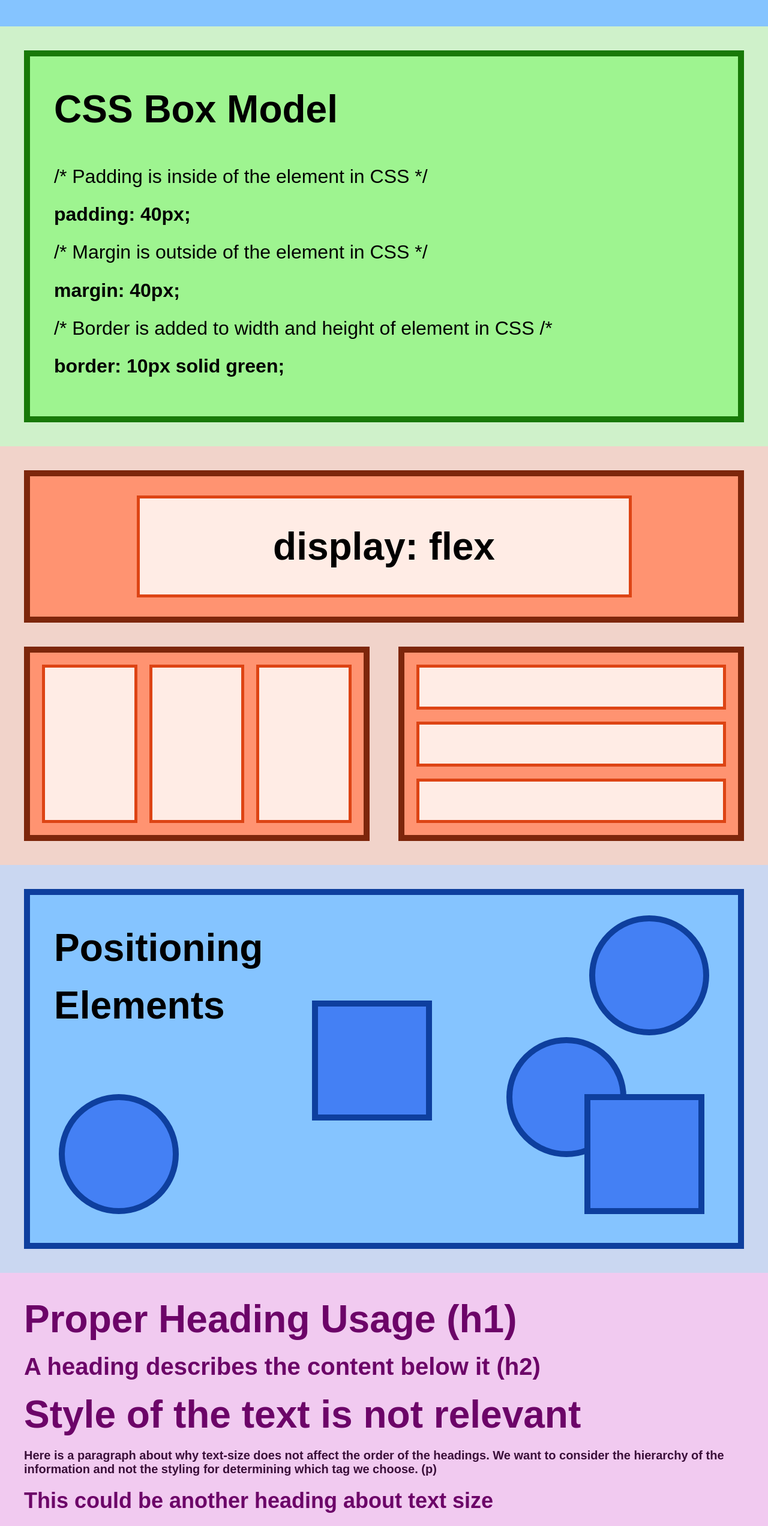
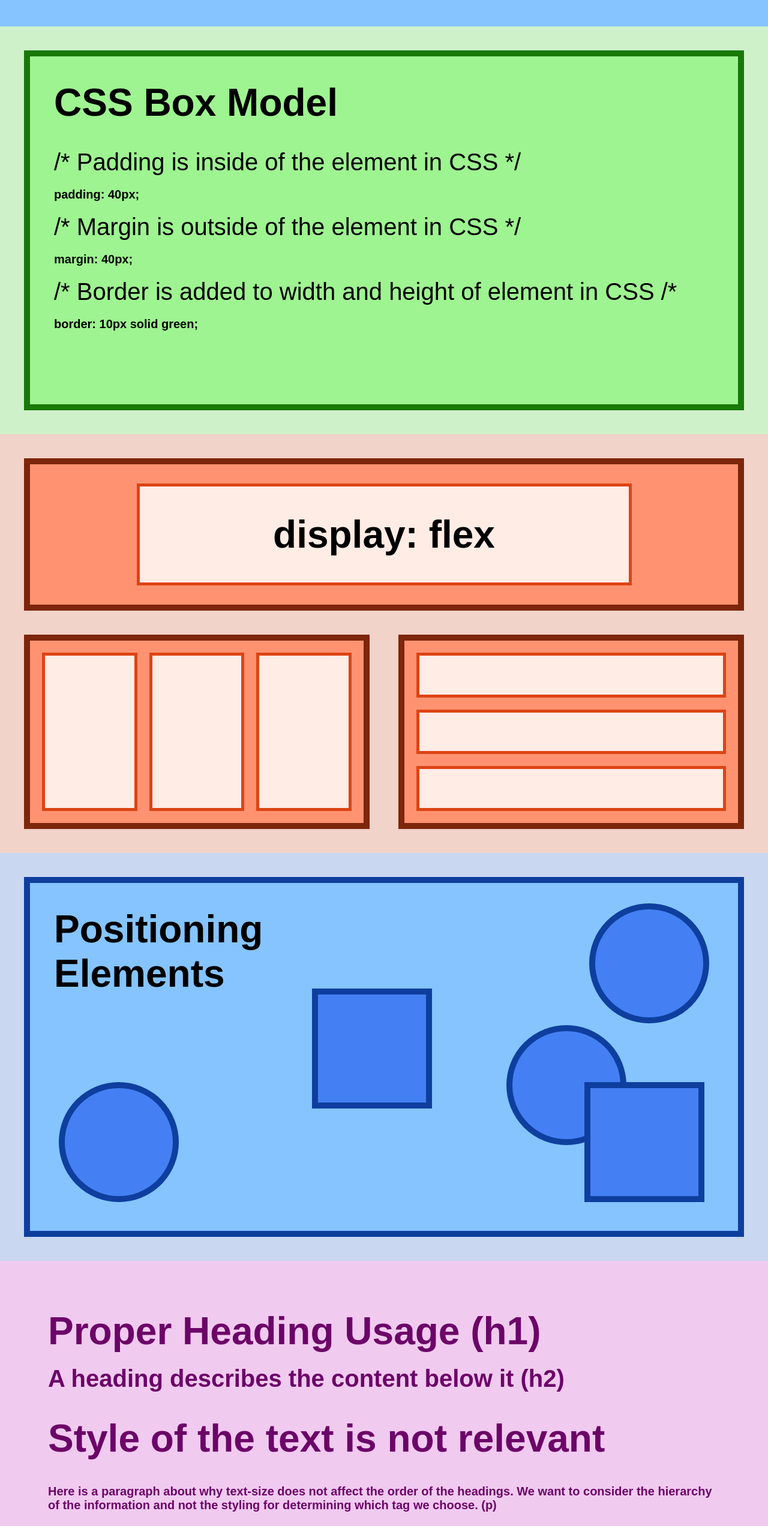
Before and after one commit to kiva-github/dynamic-web-apps, a plain HTML site: page index.html in a window 1280 px wide. Shown: the part 64-2608 px from the top of the page at 60% size. Drawn offline with Linux system fonts and the light colour scheme.

Commit message:
completed version

```diff
--- a/index.html
+++ b/index.html
@@ -64,19 +64,25 @@
         </section>
 
         <section id="heading-usage" class="heading-usage-section section">
+            <div class="interior">
                 <h1>Proper Heading Usage (h1)</h1>
                 <h2>A heading describes the content below it (h2)</h2>
                 <h3>Style of the text is not relevant</h3>
                 <p>Here is a paragraph about why text-size does not affect the order of the headings. We want to consider the hierarchy of the information and not the styling for determining which tag we choose. (p)</p>
                 <h4>This could be another heading about text size</h4>
                 <p>And you could put another paragraph (or two, or three...) under this further describing this concept (p)</p>
+            </div>
+
         </section>
         <section id="simple-javascript" class="simple-javascript-section section">
+            <div class="interior">
                 <h1>Simple JavaScript</h1>
                 <div class="counter-items">
                     <h2 id="count">0</h2>
                     <button onClick="increaseCount()">Click to increase</button>
                 </div>
+            </div>
+
 
         </section>
     </main>
--- a/styles.css
+++ b/styles.css
@@ -41,7 +41,6 @@ section.section {
     padding: 40px;
 }
 .interior {
-    border: 10px solid #000;
     margin: 0 auto;
     max-width: 1200px;
     padding: 40px;
@@ -49,25 +48,28 @@ section.section {
 }
 
 .interior h1 {
-    color: #000000;
     font-size: 64px;
     font-weight: 700;
-    line-height: 1.5;
-    margin-bottom: 45px;
 }
 
 .interior h2 {
-    color: #000000;
-    font-size: 32px;
-    font-weight: 400;
-    line-height: 1.2;
+    font-size: 40px;
+    font-weight: 700;
+}
+
+.interior h3 {
+    font-size: 64px;
+    font-weight: 700;
+}
+
+.interior h4 {
+    font-size: 36px;
+    font-weight: 700;
 }
 
 .interior p {
-    color: #000000;
-    font-size: 32px;
+    font-size: 20px;
     font-weight: bold;
-    line-height: 1.5;
 }
 
 /* box-model section */
@@ -78,8 +80,22 @@ section.section {
 
 .box-model-section .interior {
     background-color: #9EF490;
-    border-color: #187908;
+    border: 10px solid #187908;
     min-height: 600px;
+}
+
+.box-model-section .interior h1 {
+    margin-bottom: 40px;
+}
+
+.box-model-section .interior h2 {
+    color: black;
+    font-weight: 400;
+}
+
+.box-model-section .interior p {
+    color: black;
+    font-weight: 700;
 }
 
 /* flex-box section */
@@ -120,6 +136,7 @@ section.section {
 }
 
 .flex-box-interior--top > div > h1 {
+    color: black;
     margin: 0;
 }
 
@@ -161,6 +178,10 @@ section.section {
     position: relative;
 }
 
+.positioning-section .interior h1 {
+    color: black;
+}
+
 .circle, .square {
     background-color: #4480F4;
     border:10px solid #0E3F9E;
@@ -184,33 +205,19 @@ section.section {
     background-color: #F1CAF0;
 }
 
+.heading-usage-section .interior {
+    display: flex;
+    flex-direction: column;
+    gap: 20px;
+}
+
 .heading-usage-section > h1, h2, h3, h4, p {
     font-weight: 700;
     margin-bottom: 20px;
 }
 
-.heading-usage-section, h1, h3 {
+.heading-usage-section h1, h2, h3, h4, p {
     color: #6C0468;
-    font-size: 64px;
-    /* line-height: 74px; */
-}
-
-.heading-usage-section h2 {
-    color: #6C0468;
-    font-size: 40px;
-    /* line-height: 46px; */
-}
-
-.heading-usage-section p {
-    color: #3A0F39;
-    font-size: 20px;
-    /* line-height: 23px; */
-}
-
-.heading-usage-section h4 {
-    color: #6C0468;
-    font-size: 36px;
-    /* line-height: 41px; */
 }
 
 /* simple javascript */
@@ -227,13 +234,14 @@ section.section {
 .simple-javascript-section h2 {
     color: #504D46;
     font-size: 64px;
+    font-weight: 700;
 }
 
 .simple-javascript-section .counter-items {
     display: flex;
     gap: 90px;
     margin-top: 40px;
-    margin-bottom: 140px;
+    min-height: 200px;
 }
 
 .counter-items button {
@@ -249,11 +257,10 @@ section.section {
 /* footer */
 footer {
     background-color: #FFC3C3;
-    ;
 }
 
 footer p {
-    color: #000000;
+    color: black;
     font-size: 24px;
-    padding: 40px;
+    padding: 80px;
 }
```
Lines whose indentation alone changed are shown as unchanged.
